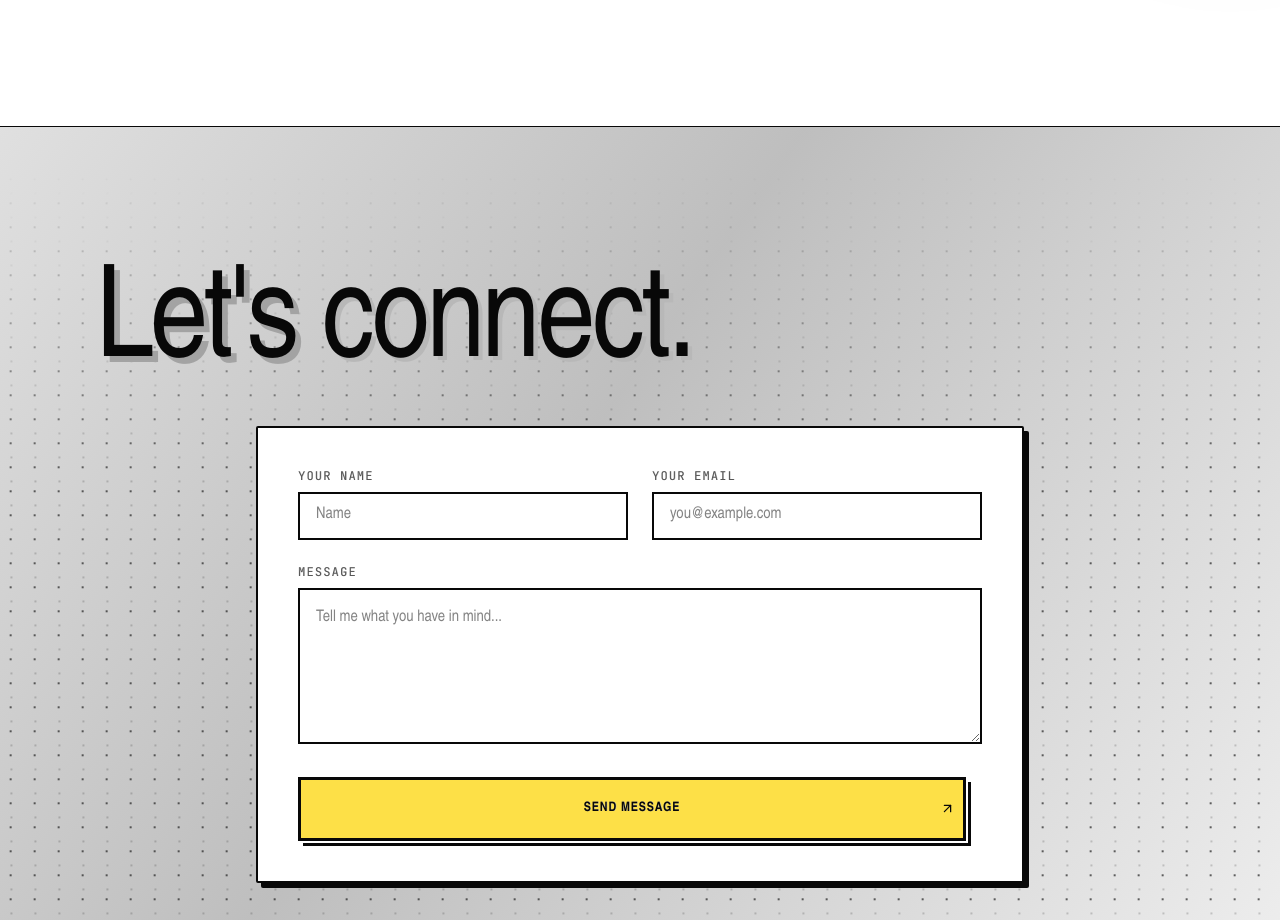
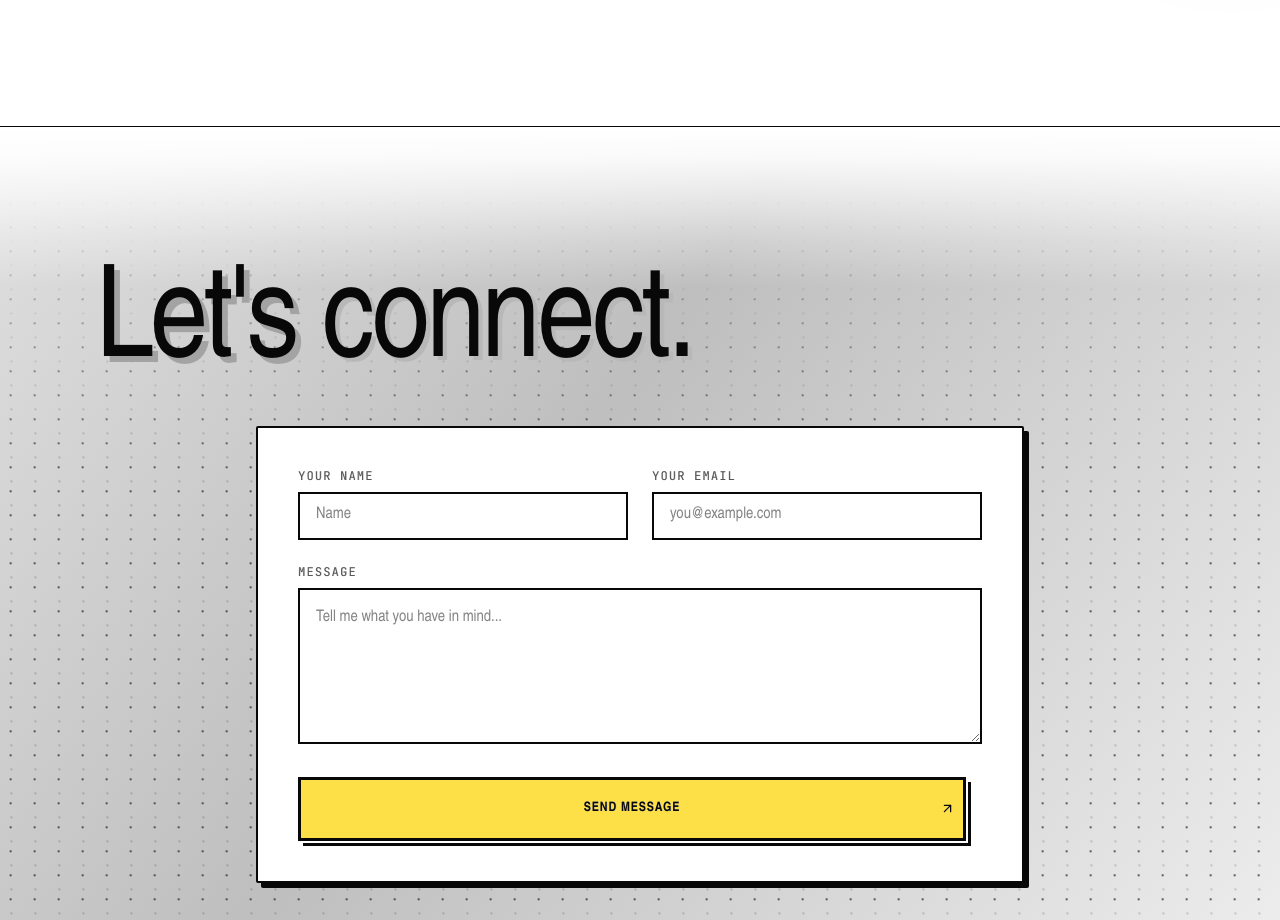
Before and after one commit to AVINASHTIWARI14/portfolio, a React (Vite) app: page / in a window 1280 px wide. Shown: the part 4231-5151 px from the top of the page. Built offline with nearby package versions, Linux system fonts and the light colour scheme; a web font is replaced by a local one.

Commit message:
Fade gradient to white at top of Lets Connect

```diff
--- a/src/components/portfolio/Contact.tsx
+++ b/src/components/portfolio/Contact.tsx
@@ -50,6 +50,13 @@ export function Contact() {
 
   return (
     <section id="contact" className="relative overflow-hidden border-t border-border py-24 md:py-36">
+      <div
+        aria-hidden="true"
+        className="pointer-events-none absolute inset-x-0 top-0 z-[5] h-40"
+        style={{
+          background: "linear-gradient(to bottom, #ffffff 0%, rgb(255 255 255 / 92%) 18%, rgb(255 255 255 / 65%) 42%, rgb(255 255 255 / 28%) 72%, rgb(255 255 255 / 0%) 100%)",
+        }}
+      />
       <motion.div
         aria-hidden="true"
         className="pointer-events-none absolute inset-0 z-0"
```
